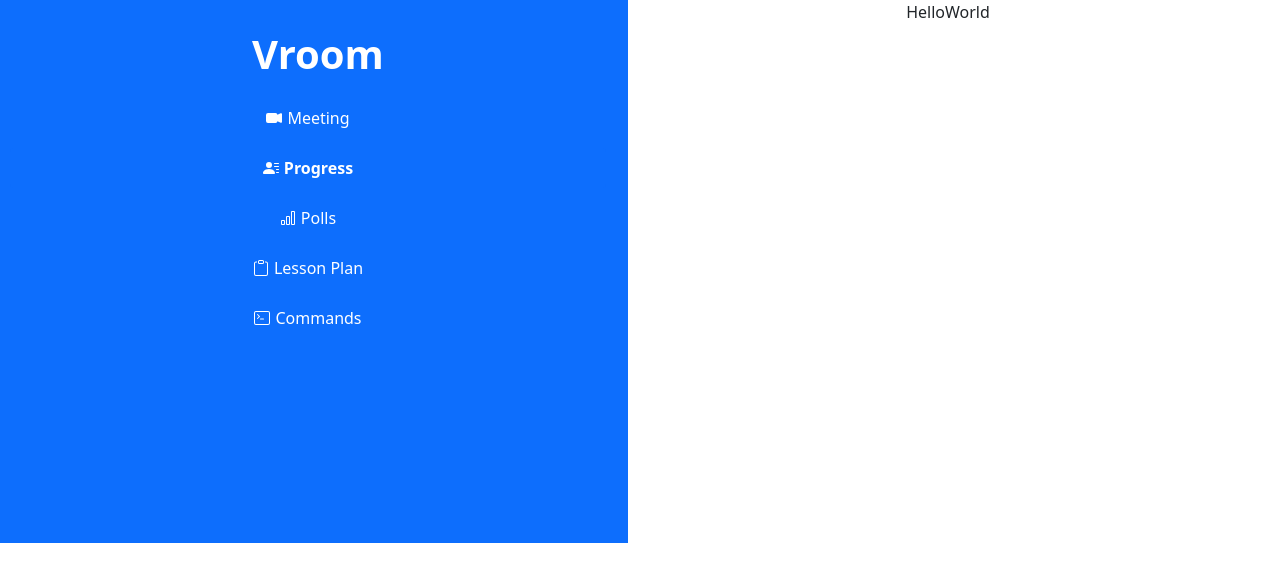
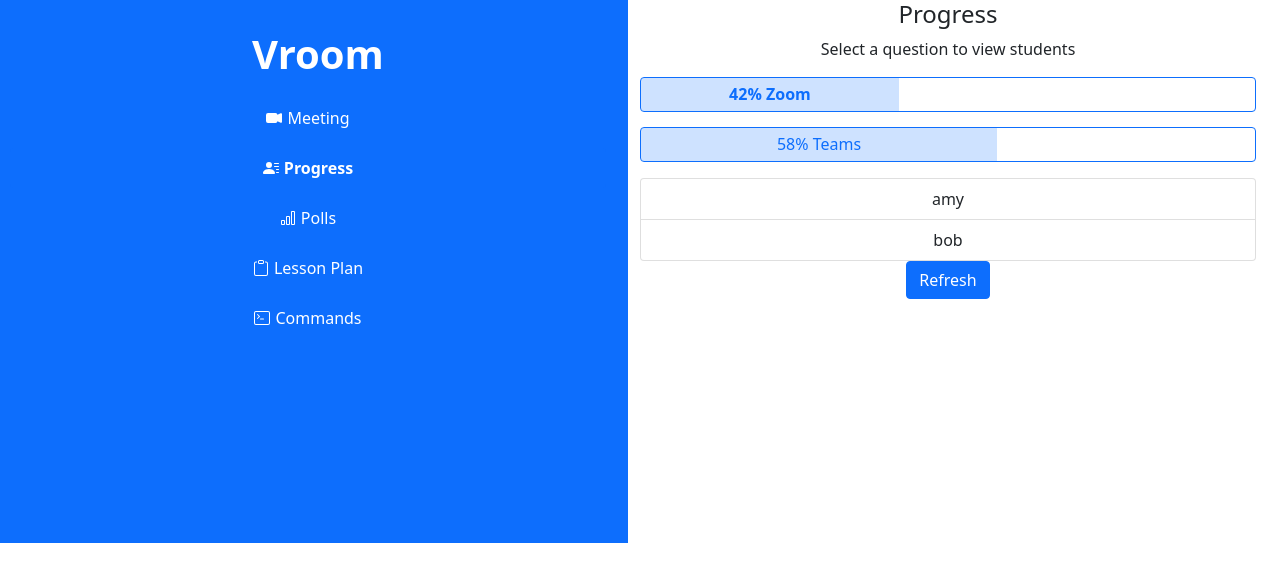
Before and after one commit to barney54321/Vroom, a React (Create React App) app: page / in a window 1280 px wide. Both pictures are taken after a click on the tab "Progress". Shown: the top 582 px of the page. Built offline with nearby package versions, Linux system fonts and the light colour scheme.

Commit message:
create default progress

```diff
--- a/src/Components/Common/BarObject.js
+++ b/src/Components/Common/BarObject.js
@@ -2,12 +2,12 @@
 import PercentageBar from "./PercentageBar";
 
 const BarObject = (props) => {
-
-    const [activeIndex, setActiveIndex] = useState(null);
+    const activeIndex = props.activeIndex
+    const setActiveIndex = props.setActiveIndex
 
     let values = props.results == null ? [{value: 42, name: "Zoom"},{value: 58, name: "Teams"}] : props.results;
     let question = props.question == null ? "What's better?" : props.question;
-    let votes = props.votes == null ? 32 : props.votes;
+    let votes = props.votes == null ? false : props.votes;
 
     const handleClick = (index) => {
         setActiveIndex(index)
@@ -26,7 +26,7 @@
                 />
             ))}
             <div className="total-votes">
-                <p>{`${votes} votes`}</p>
+                <p>{votes === false ? "": `${votes} votes`}</p>
             </div>
         </div>
     );
--- a/src/Components/Common/VroomContext.js
+++ b/src/Components/Common/VroomContext.js
@@ -3,8 +3,7 @@
 export const VroomContext = createContext({});
 
 export const VroomContextProvider = (props) => {
-
-    const [polls, setPolls] = useState("HelloWorld");
+    const [polls, setPolls] = useState([{name: "Poll 1"},{name: "Poll 2"}, {name: "Poll 3"} ])
 
     return (
         <VroomContext.Provider
--- a/src/Components/Tabs/DefaultProgress.js
+++ b/src/Components/Tabs/DefaultProgress.js
@@ -1,17 +1,38 @@
-import React, {useContext} from 'react';
+import React, {useState, useContext} from 'react';
+import { Button, ListGroup } from 'react-bootstrap';
+import BarObject from '../Common/BarObject';
 import { VroomContext } from '../Common/VroomContext';
 
 const DefaultProgress = () => {
+    const [activeIndex, setActiveIndex] = useState(0);
+    const [showStudents, setShowStudents] = useState(true);
 
     const {
         polls,
         setPolls
     } = useContext(VroomContext);
 
+    const progress = [{question: "q1", students: ["amy", "bob"], value: 90}]
+
+    const refresh = () => {
+        // refresh button
+    }
+
     return (
         <div>
-            {polls}
+            <div>
+                <h4>Progress</h4>
+                <p>Select a question to view students</p>
+                <BarObject question=" " activeIndex={activeIndex} setActiveIndex={setActiveIndex}></BarObject>
+            </div>
+            <div className="students">
+                <ListGroup>
+                    {showStudents && progress[activeIndex].students.map((student, index) => <ListGroup.Item >{student}</ListGroup.Item>)}
+                </ListGroup>
+            </div>
+            <Button onClick={refresh}>Refresh</Button>
         </div>
+
     )
 }
 
```
Also changed, not shown: src/Components/Tabs/Poll/DefaultPollPage.js (+8 -3 lines).
